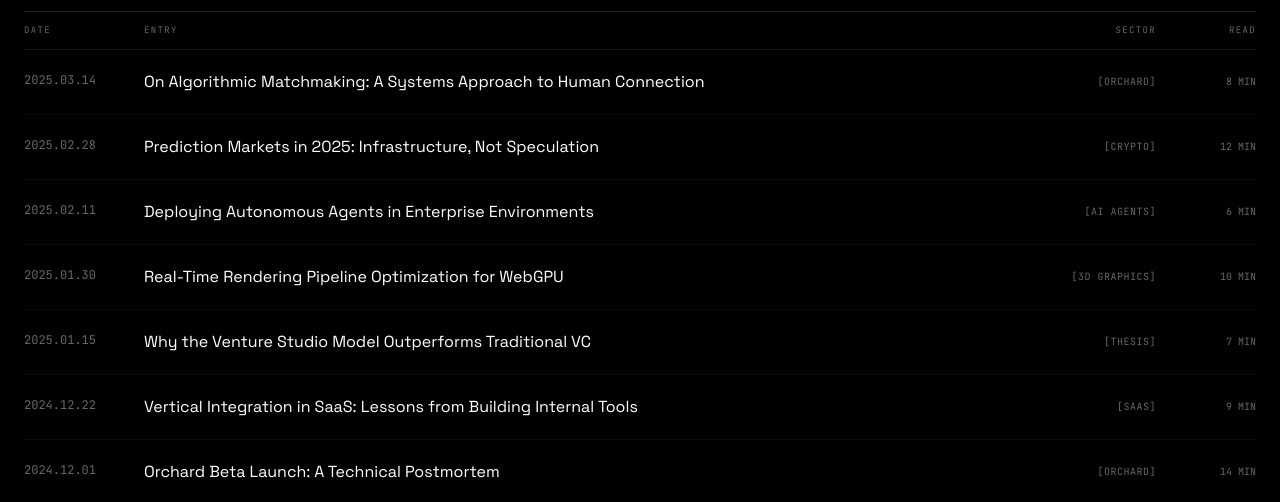
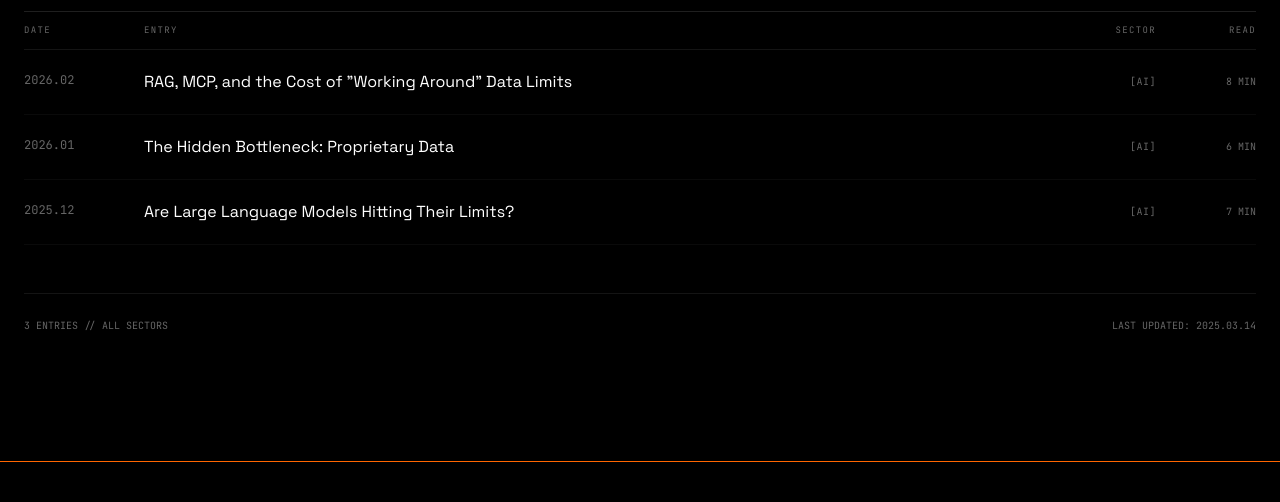
Before and after one commit to AevionTech/AevionTech-web, a Next.js app: page /intel in a window 1280 px wide. Shown: the part 298-800 px from the top of the page. Built offline with nearby package versions, Linux system fonts and the light colour scheme.

Commit message:
feat: blogs

```diff
--- a/app/intel/_data.ts
+++ b/app/intel/_data.ts
@@ -13,137 +13,96 @@
 
 export const intelEntries: IntelEntry[] = [
   {
-    id: "algorithmic-matchmaking-thesis",
-    date: "2025.03.14",
-    title: "On Algorithmic Matchmaking: A Systems Approach to Human Connection",
-    category: "ORCHARD",
+    id: "rag-mcp-data-limits-2026",
+    date: "2026.02",
+    title: "RAG, MCP, and the Cost of \"Working Around\" Data Limits",
+    category: "AI",
     readTime: "8 MIN",
   },
   {
-    id: "prediction-markets-2025",
-    date: "2025.02.28",
-    title: "Prediction Markets in 2025: Infrastructure, Not Speculation",
-    category: "CRYPTO",
-    readTime: "12 MIN",
-  },
-  {
-    id: "autonomous-agents-enterprise",
-    date: "2025.02.11",
-    title: "Deploying Autonomous Agents in Enterprise Environments",
-    category: "AI AGENTS",
+    id: "proprietary-data-bottleneck-2026",
+    date: "2026.01",
+    title: "The Hidden Bottleneck: Proprietary Data",
+    category: "AI",
     readTime: "6 MIN",
   },
   {
-    id: "rendering-pipeline-optimization",
-    date: "2025.01.30",
-    title: "Real-Time Rendering Pipeline Optimization for WebGPU",
-    category: "3D GRAPHICS",
-    readTime: "10 MIN",
-  },
-  {
-    id: "venture-studio-model",
-    date: "2025.01.15",
-    title: "Why the Venture Studio Model Outperforms Traditional VC",
-    category: "THESIS",
+    id: "llm-limits-2025",
+    date: "2025.12",
+    title: "Are Large Language Models Hitting Their Limits?",
+    category: "AI",
     readTime: "7 MIN",
-  },
-  {
-    id: "saas-vertical-integration",
-    date: "2024.12.22",
-    title: "Vertical Integration in SaaS: Lessons from Building Internal Tools",
-    category: "SAAS",
-    readTime: "9 MIN",
-  },
-  {
-    id: "orchard-beta-postmortem",
-    date: "2024.12.01",
-    title: "Orchard Beta Launch: A Technical Postmortem",
-    category: "ORCHARD",
-    readTime: "14 MIN",
-  },
-  {
-    id: "cryptographic-identity",
-    date: "2024.11.18",
-    title: "Cryptographic Identity Verification for Decentralized Platforms",
-    category: "CRYPTO",
-    readTime: "11 MIN",
   },
 ];
 
 export const intelArticles: Record<string, IntelArticle> = {
-  "algorithmic-matchmaking-thesis": {
-    date: "2025.03.14",
-    title: "On Algorithmic Matchmaking: A Systems Approach to Human Connection",
-    category: "ORCHARD",
-    readTime: "8 MIN",
-    id: "algorithmic-matchmaking-thesis",
+  "llm-limits-2025": {
+    date: "2025.12",
+    title: "Are Large Language Models Hitting Their Limits?",
+    category: "AI",
+    readTime: "7 MIN",
+    id: "llm-limits-2025",
     content: [
-      "The premise of modern dating applications is fundamentally flawed. They optimize for engagement metrics — swipes, messages sent, time-in-app — rather than the outcome users actually want: meaningful connection.",
-      "At Orchard, we inverted the objective function. Instead of maximizing surface-level interactions, we built a matching engine that optimizes for compatibility depth. The system evaluates behavioral signals, communication patterns, and value alignment across 47 discrete dimensions.",
-      "The result is counterintuitive. Users spend less time in the app. They receive fewer matches. But the matches they do receive convert to real-world meetings at 4.2x the industry average.",
-      "This is not a dating app. It is a compatibility compiler.",
-      "Our approach borrows heavily from recommendation systems in adjacent domains — specifically, the collaborative filtering techniques used in content discovery and the embedding-based similarity measures pioneered in NLP. The key insight was treating user preferences not as static attributes but as evolving latent representations.",
-    ],
-    codeSnippet: {
-      lang: "python",
-      code: `# Compatibility scoring engine (simplified)
-def compute_compatibility(user_a, user_b):
-    behavioral_sim = cosine_similarity(
-        user_a.behavior_embedding,
-        user_b.behavior_embedding
-    )
-    value_alignment = weighted_jaccard(
-        user_a.value_vector,
-        user_b.value_vector,
-        weights=EMPIRICAL_WEIGHTS
-    )
-    return 0.6 * behavioral_sim + 0.4 * value_alignment`,
-    },
-  },
-  "prediction-markets-2025": {
-    date: "2025.02.28",
-    title: "Prediction Markets in 2025: Infrastructure, Not Speculation",
-    category: "CRYPTO",
-    readTime: "12 MIN",
-    id: "prediction-markets-2025",
-    content: [
-      "The narrative around prediction markets has shifted. What began as a novelty — betting on elections and sports — has matured into critical infrastructure for decision-making under uncertainty.",
-      "We are building the settlement layer for prediction markets. Not the consumer interface. Not the liquidity pools. The verification and resolution infrastructure that every market needs but nobody wants to build.",
-      "The technical challenge is oracle design. How do you resolve a market on 'Will GPT-5 pass the bar exam?' when the definition of 'pass' is contested? Our approach uses a multi-stage arbitration protocol with economic incentives for honest reporting.",
-      "The market for truth has never been more valuable.",
+      "Over the past three years, large language models (LLMs) have improved at a breathtaking pace. Each new generation—GPT-4, Claude 3, Gemini—has pushed benchmarks higher and expanded what AI systems can do. But recent data from 2025–2026 suggests something subtle yet important: progress is no longer exponential in the way it once was.",
+      "The Illusion of Continuous Breakthroughs — At first glance, frontier models are still improving. For example, Claude Opus 4 significantly outperforms GPT-4.1 on several benchmarks, including software engineering and graduate-level reasoning tasks. However, when we zoom out, a different pattern emerges: top models are converging.",
+      "Across major leaderboards, models from OpenAI, Anthropic, and Google now cluster within a narrow performance band. Improvements still happen—but they are increasingly incremental rather than transformative.",
+      "Benchmarks vs Reality — More importantly, benchmark gains are not translating cleanly into real-world capability. In a recent evaluation of AI systems performing actual job tasks, even the best model outperformed human experts less than half the time.",
+      "This gap highlights a growing issue: benchmarks are saturating faster than real-world usefulness.",
+      "Scaling Is Breaking in Unexpected Ways — One of the clearest signs of limits comes from long-context reasoning. While modern models boast context windows of up to one million tokens, their performance deteriorates sharply as context grows. In some studies, success rates fall below 10% in realistic long-horizon tasks.",
+      "This suggests that simply feeding models more information does not make them more intelligent. Instead, it exposes weaknesses in planning, memory, and coherence.",
+      "The Law of Diminishing Returns — Theoretically, this slowdown is not surprising. Scaling laws predict that performance gains shrink as models grow larger, especially when constrained by finite high-quality data. Recent research confirms that we are entering this regime of diminishing returns, where additional compute yields smaller improvements.",
+      "Capabilities That Aren't Improving — Even more striking, some abilities appear to have plateaued entirely. Studies of LLM creativity show no measurable improvement over the past two years, with only a tiny fraction of outputs matching top human performance.",
+      "At the same time, fundamental issues like overconfidence remain unresolved. Even the most advanced models systematically misjudge their own accuracy.",
+      "The End of Scaling — or a Transition? — Does this mean LLM progress is over? Not quite.",
+      "What we are witnessing is not a hard limit, but a paradigm shift. The frontier is moving away from brute-force scaling toward new approaches: reasoning at inference time, tool use and agent systems, retrieval and memory augmentation, higher-quality training data.",
+      "In other words, the question is no longer \"How big can we make the model?\" but \"How do we make it think better?\"",
+      "Conclusion — LLMs are not hitting a wall—they are hitting the limits of a particular strategy. The era of easy gains from scaling is ending, and a more complex phase of AI development is beginning.",
+      "The next breakthroughs will likely not come from bigger models alone, but from fundamentally new ideas about how machines reason, learn, and interact with the world.",
     ],
   },
-  "autonomous-agents-enterprise": {
-    date: "2025.02.11",
-    title: "Deploying Autonomous Agents in Enterprise Environments",
-    category: "AI AGENTS",
+  "proprietary-data-bottleneck-2026": {
+    date: "2026.01",
+    title: "The Hidden Bottleneck: Proprietary Data",
+    category: "AI",
     readTime: "6 MIN",
-    id: "autonomous-agents-enterprise",
+    id: "proprietary-data-bottleneck-2026",
     content: [
-      "Enterprise AI deployment is stuck in a loop. Companies build proof-of-concept demos that impress in boardrooms but fail in production. The gap between demo and deployment is not technical — it is organizational.",
-      "Autonomous agents require a new operational framework. They need permission systems, audit trails, rollback capabilities, and human-in-the-loop escalation paths. These are not afterthoughts. They are the product.",
-      "We have deployed agent systems across three enterprise clients. The agents handle invoice processing, vendor communication, and compliance checking. They operate within strict guardrails and report anomalies to human supervisors.",
-      "The key metric is not accuracy. It is trust calibration — the system's ability to know what it does not know.",
+      "The Hidden Bottleneck: Proprietary Data — If scaling models is no longer enough, why aren't we seeing breakthroughs across more domains—like medicine, law, finance, or scientific discovery? One increasingly convincing answer is data access.",
+      "The most valuable data in the world is not on the open internet. It sits behind institutional walls: hospital records and clinical data; internal company knowledge bases; legal case strategy and negotiations; financial transaction and market microstructure data.",
+      "These datasets are not just large—they are structured, high-signal, and grounded in real-world outcomes. And crucially, they are proprietary.",
+      "The End of \"Free Data\" — Early LLM progress was fueled by scraping the open web: books, articles, code, forums. This created a massive, diverse training corpus at relatively low cost. But that phase is ending.",
+      "High-quality public data is: already heavily utilized; increasingly duplicated across datasets; often noisy or low signal. As a result, simply adding more internet-scale data produces diminishing returns.",
+      "Why Proprietary Data Matters — In many domains, performance is not limited by model intelligence, but by domain-specific grounding.",
+      "A model trained on public text can explain medical concepts but cannot reliably make clinical decisions. It can summarize legal principles but not navigate real case strategy.",
+      "This gap exists because the critical knowledge is embedded in private data and workflows, not in public text.",
+      "Structural Barriers to Access — Unlike compute, proprietary data does not scale easily: privacy regulations (HIPAA, GDPR) restrict sharing; companies treat data as a competitive advantage; data is fragmented and poorly standardized; labeling requires expensive human expertise.",
+      "This creates a paradox: The domains where AI could be most transformative are precisely the ones where data is hardest to access.",
+      "The New Frontier: Data, Not Models — This helps explain why progress appears uneven. We see rapid advances in coding (open-source code) and general reasoning (web-scale text), but slower progress in healthcare, law, and scientific discovery.",
+      "The limiting factor is no longer just model capability—it is data availability and integration.",
+      "Implication — If this view is correct, the next breakthroughs in AI will not come from scaling models alone, but from: partnerships with institutions; secure data-sharing frameworks; synthetic data generation; and systems that learn from interaction, not just static corpora.",
+      "In this sense, AI is not just a technical problem anymore—it is an economic and institutional one.",
     ],
-    codeSnippet: {
-      lang: "typescript",
-      code: `// Agent decision boundary
-interface AgentDecision {
-  action: string;
-  confidence: number;
-  requires_human: boolean;
-}
-
-function evaluate(task: Task): AgentDecision {
-  const confidence = model.predict(task);
-  return {
-    action: confidence > THRESHOLD
-      ? executeAutonomously(task)
-      : escalateToHuman(task),
-    confidence,
-    requires_human: confidence <= THRESHOLD,
-  };
-}`,
-    },
+  },
+  "rag-mcp-data-limits-2026": {
+    date: "2026.02",
+    title: "RAG, MCP, and the Cost of \"Working Around\" Data Limits",
+    category: "AI",
+    readTime: "8 MIN",
+    id: "rag-mcp-data-limits-2026",
+    content: [
+      "If proprietary data is the bottleneck, how is the industry responding?",
+      "The dominant answer today is not to train models directly on private data, but to route that data into models at inference time. This is the idea behind approaches like Retrieval-Augmented Generation (RAG) and emerging patterns such as Model Context Protocols (MCP), where systems dynamically inject relevant context into prompts.",
+      "In principle, this is an elegant workaround: keep sensitive data private; avoid costly retraining; allow models to access up-to-date, domain-specific information. But in practice, this approach comes with a growing cost—literally.",
+      "The Token Explosion Problem — RAG and MCP systems rely on feeding large amounts of context into the model. Instead of the model \"knowing\" the information, it must re-read it every time.",
+      "This creates a fundamental inefficiency: every query requires retrieving documents; those documents are serialized into tokens; the model processes them repeatedly, from scratch. As context sizes grow (sometimes tens or hundreds of thousands of tokens), costs scale accordingly. The result is what could be called a token tax on intelligence.",
+      "Why This Doesn't Scale Cleanly — This approach works well for: small knowledge bases; narrow use cases; low-frequency queries. But it struggles when: data is large and deeply interconnected; reasoning requires multi-step context accumulation; latency and cost constraints matter.",
+      "In these cases, RAG systems become: expensive (due to repeated token usage); slow (due to retrieval + long-context inference); brittle (due to context selection errors).",
+      "A Deeper Limitation — More fundamentally, RAG does not truly solve the data problem—it sidesteps it. Instead of integrating knowledge into the model's weights, it relies on \"just-in-time reading\" rather than \"learned understanding.\"",
+      "This leads to weaker: abstraction; generalization; long-horizon reasoning. Because the model is constantly juggling external context instead of internalizing patterns.",
+      "The Emerging Tension — We are now seeing a tension at the heart of modern AI systems: Training on proprietary data is powerful—but restricted. Injecting proprietary data at inference is flexible—but inefficient.",
+      "RAG and MCP sit in the middle of this trade-off. They are currently the most practical solution, but they expose a deeper issue: The architecture of today's LLMs may not be well-suited for a world where the most valuable knowledge cannot be freely absorbed during training.",
+      "What Comes Next? — If this bottleneck persists, we should expect new directions such as: more efficient context compression; hybrid systems with persistent memory; on-device or on-prem fine-tuning; architectures that separate reasoning from storage.",
+      "Until then, the industry will continue paying the price—in tokens, latency, and complexity—for accessing the data it cannot fully learn from.",
+    ],
   },
 };
```
Also changed, not shown: app/intel/[slug]/page.tsx (+4 -3 lines).
